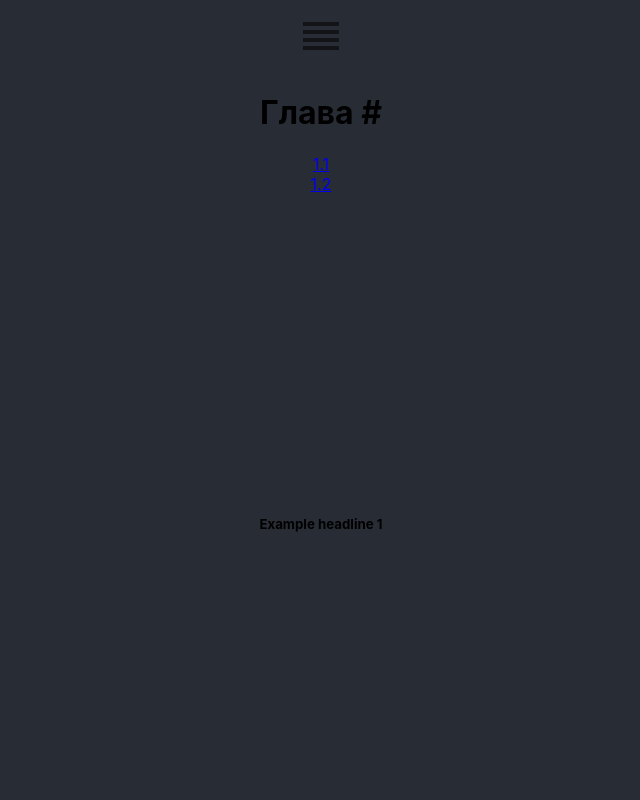
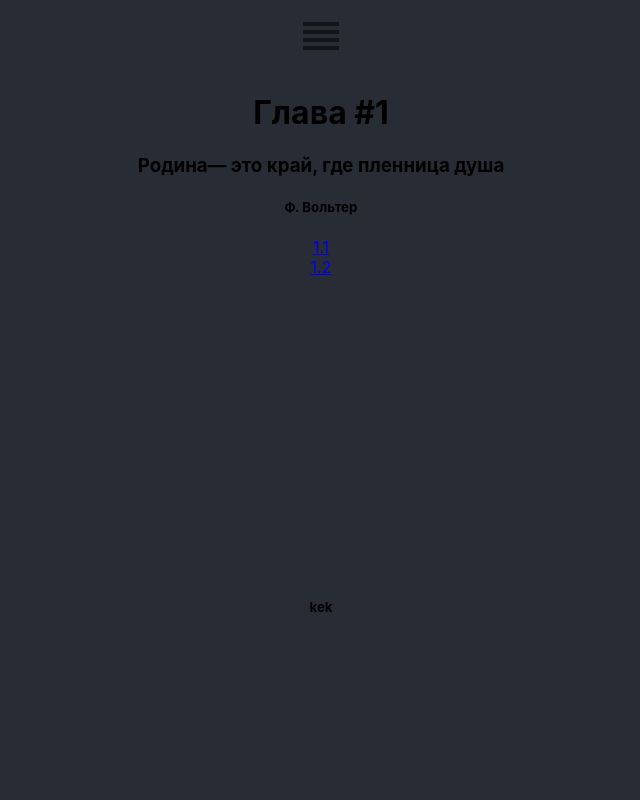
Before and after one commit to imciflam/poetry-site, a React (Create React App) app: page /1 in a window 1280 px wide. Shown: the top 800 px of the page, without its empty margins (319-959 px from the left). Built offline with nearby package versions, Linux system fonts and the light colour scheme.

Commit message:
+ data component, + poem component (grandson)

```diff
--- a/src/App.js
+++ b/src/App.js
@@ -5,6 +5,7 @@ import BurgerMenu from "./components/BurgerMenu"
 import { BrowserRouter as Router, Route } from 'react-router-dom'
 import { Chapter } from "./components/Chapter"
 import MainPage from "./components/MainPage"
+import { data } from "./data/data"
 
 function App() {
   return (
@@ -19,7 +20,12 @@ function App() {
               Edit <code>src/App.js</code> and save to reload.
            </p>
           </div> */}
-          <Route path="/1" render={(props) => <Chapter {...props} quote={"kek"} poems={[1, 2, 3]} />} />
+          <Route path="/1" render={(props) =>
+            <Chapter {...props}
+              chapterTitle={data[0].chapterTitle}
+              chapterQuote={data[0].chapterQuote}
+              authorQuote={data[0].authorQuote}
+              poems={data[0].poems} />} />
         </div>
       </div>
     </Router>
--- a/src/components/Chapter.js
+++ b/src/components/Chapter.js
@@ -2,9 +2,12 @@ import React, { Component } from 'react'
 
 export class Chapter extends Component {
     render() {
+        console.log(this.props)
         return (
             <React.Fragment>
-                <h1>Глава #</h1>
+                <h1>{this.props.chapterTitle}</h1>
+                <h3>{this.props.chapterQuote}</h3>
+                <h5>{this.props.authorQuote}</h5>
                 <a href="#1.1">1.1</a>
                 <br></br>
                 <a href="#1.2">1.2</a>
@@ -24,7 +27,7 @@ export class Chapter extends Component {
                 <br></br>
                 <br></br>
                 <br></br>
-                <h5><a id="1.1"></a>Example headline 1</h5>
+                <h5><a id="1.1"></a><p>kek</p></h5>
                 <br></br>
                 <br></br>
                 <br></br>
--- /dev/null
+++ b/src/data/data.js
@@ -0,0 +1,70 @@
+export const data = [
+    {
+        chapterTitle: `Глава #1`,
+        chapterQuote: `Родина— это край, где пленница душа`,
+        authorQuote: "Ф. Вольтер",
+        poems: [
+            {
+                poemTitle: `Cнега в полях…`,
+                poemKey: `1.1`,
+                poemText: `снега в полях,
+                как одеяло,
+                слегка колышутся
+                во тьме.
+                они - бескрайнее
+                начало
+                родной земли
+                в тебе, во мне.
+                и нет на свете родины
+                милее,
+                ее берез плакучих
+                вид,
+                их стройность,
+                белые аллеи
+                мне только
+                душу веселит.
+                и по весне
+                пахучей почкой,
+                листвой зеленой
+                оживет,
+                тот ряд бескрайний
+                жизни вволю,
+                что вдаль
+                безбрежную
+                зовет.
+                `
+            },
+            {
+                poemTitle: `Дороги`,
+                poemKey: `1.2`,
+                poemText: `дороги, дороги, дороги,
+                они бесконечны в москве.
+                и мирные наши ноги,
+                теряются в людной толпе.
+
+                и как не пройти мимо
+                дома,
+                где праздник весёлый
+                шумит,
+                где радость семейного
+                звона,
+                не знает счастливых
+                границ.
+
+                и вот он уже показался,
+                неведомый мне никогда,
+                и светится он, хоть ненастье,
+                улыбкой встречая
+                меня.
+                `,
+                picture: `https://discinsights.com/media/wysiwyg/disc-quad-02.png`
+            }
+        ]
+    },
+    {
+        chapterTitle: `Глава #2`,
+        chapterQuote: `Родина— это край, где пленница душа`,
+        authorQuote: "Ф. Вольтер",
+        poems: []
+    }
+]
```
Also changed, not shown: src/components/Poem.js (added, +13 -0 lines).
